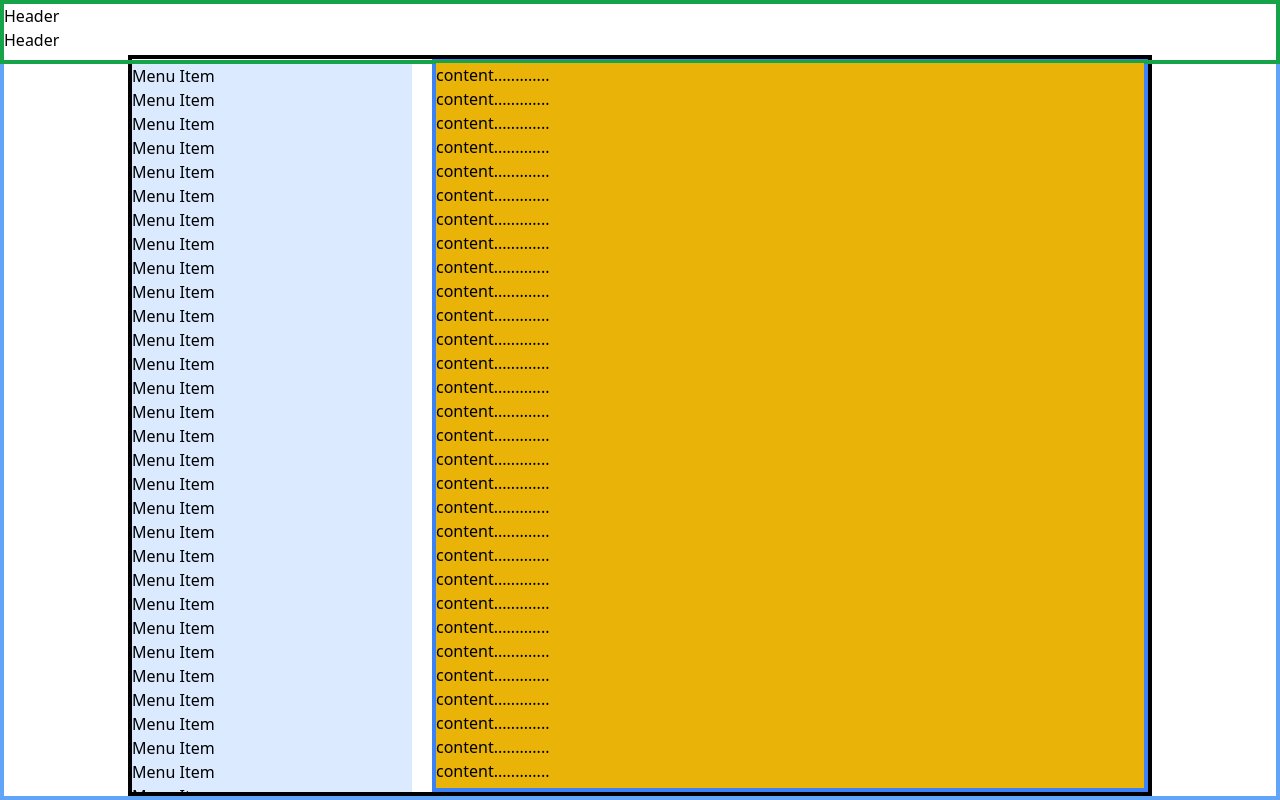
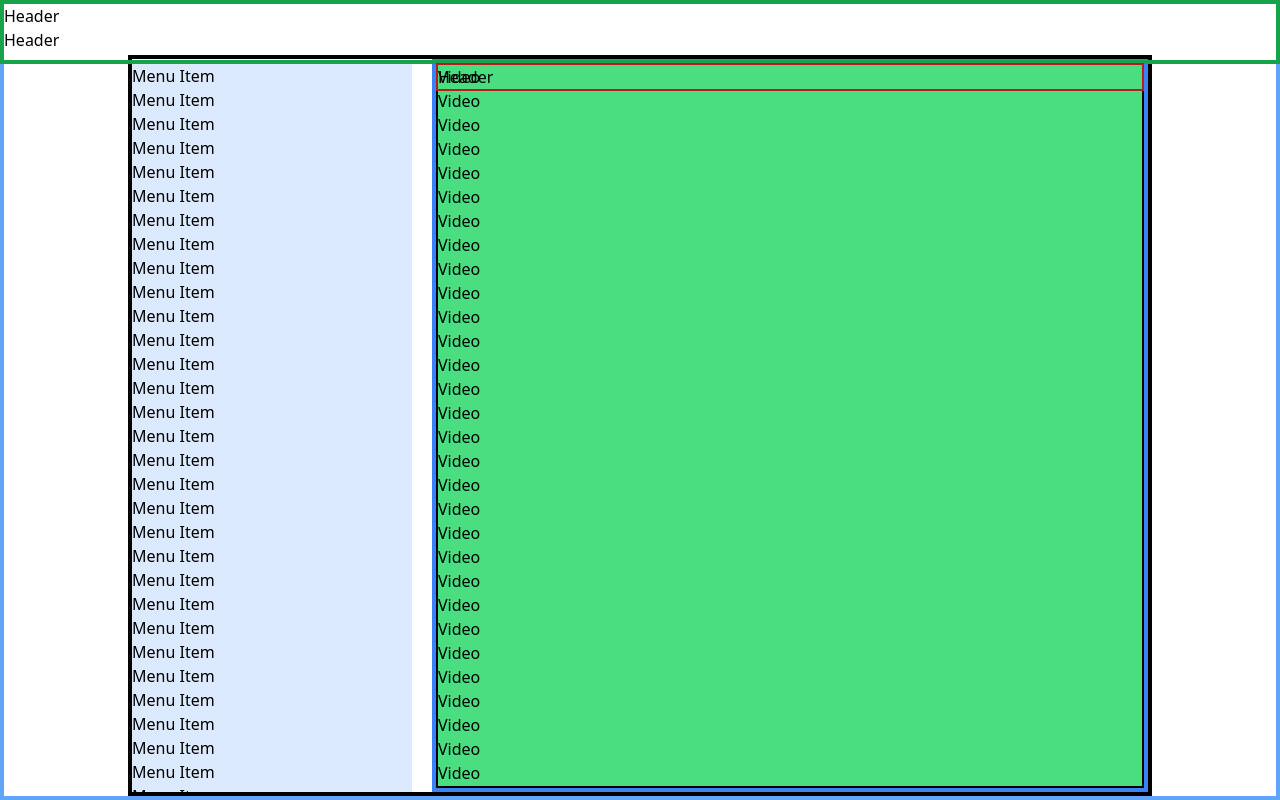
Before and after one commit to roylee0704/responsive-layout, a Next.js app: page /colorverse-flex in a window 1280 px wide. Built offline with nearby package versions, Linux system fonts and the light colour scheme.

Commit message:
feat: add roll

```diff
--- a/components/colorverse-flex/Roll.tsx
+++ b/components/colorverse-flex/Roll.tsx
@@ -6,49 +6,43 @@ const Roll = () => {
   return (
     <div className="flex min-h-[calc(100vh-4.2rem)] flex-1 flex-col overflow-y-auto border-4 border-blue-500 bg-blue-100">
       <div className="relative h-full overflow-y-auto bg-yellow-500">
-        <div className="absolute">
-          <p>content.............</p>
-          <p>content.............</p>
-          <p>content.............</p>
-          <p>content.............</p>
-          <p>content.............</p>
-          <p>content.............</p>
-          <p>content.............</p>
-          <p>content.............</p>
-          <p>content.............</p>
-          <p>content.............</p>
-          <p>content.............</p>
-          <p>content.............</p>
-          <p>content.............</p>
-          <p>content.............</p>
-          <p>content.............</p>
-          <p>content.............</p>
-          <p>content.............</p>
-          <p>content.............</p>
-          <p>content.............</p>
-          <p>content.............</p>
-          <p>content.............</p>
-          <p>content.............</p>
-          <p>content.............</p>
-          <p>content.............</p>
-          <p>content.............</p>
-          <p>content.............</p>
-          <p>content.............</p>
-          <p>content.............</p>
-          <p>content.............</p>
-          <p>content.............</p>
-          <p>content.............</p>
-          <p>content.............</p>
-          <p>content.............</p>
-          <p>content.............</p>
-          <p>content.............</p>
-          <p>content.............</p>
-          <p>content.............</p>
-          <p>content.............</p>
-          <p>content.............</p>
-          <p>content.............</p>
-          <p>content.............</p>
-          <p>content.............</p>
+        <div className="absolute inset-x-0 top-0 z-50 border-2 border-red-700">
+          <p>Header</p>
+        </div>
+
+        <div className="absolute inset-0 z-40 overflow-y-auto border-2 border-black bg-green-400">
+          <p>Video</p>
+          <p>Video</p>
+          <p>Video</p>
+          <p>Video</p>
+          <p>Video</p>
+          <p>Video</p>
+          <p>Video</p>
+
+          <p>Video</p>
+          <p>Video</p>
+          <p>Video</p>
+          <p>Video</p>
+          <p>Video</p>
+          <p>Video</p>
+          <p>Video</p>
+          <p>Video</p>
+          <p>Video</p>
+          <p>Video</p>
+          <p>Video</p>
+          <p>Video</p>
+          <p>Video</p>
+          <p>Video</p>
+          <p>Video</p>
+          <p>Video</p>
+          <p>Video</p>
+          <p>Video</p>
+          <p>Video</p>
+          <p>Video</p>
+          <p>Video</p>
+          <p>Video</p>
+          <p>Video</p>
+          <p>Video</p>
         </div>
       </div>
     </div>
--- a/pages/colorverse-flex.tsx
+++ b/pages/colorverse-flex.tsx
@@ -2,6 +2,7 @@ import React from 'react'
 import Chat from '../components/colorverse-flex/Chat'
 import Header from '../components/colorverse-flex/Header'
 import Main from '../components/colorverse-flex/Main'
+import Roll from '../components/colorverse-flex/Roll'
 import Side from '../components/colorverse-flex/Side'
 
 const ColorverseFlex = () => {
@@ -13,7 +14,7 @@ const ColorverseFlex = () => {
       {/* max-h-[0] */}
       <div className="mx-auto mt-[3.2rem] flex border-4 border-black md:space-x-5 lg:max-w-5xl">
         <Side />
-        <Chat />
+        <Roll />
       </div>
     </div>
   )
```
